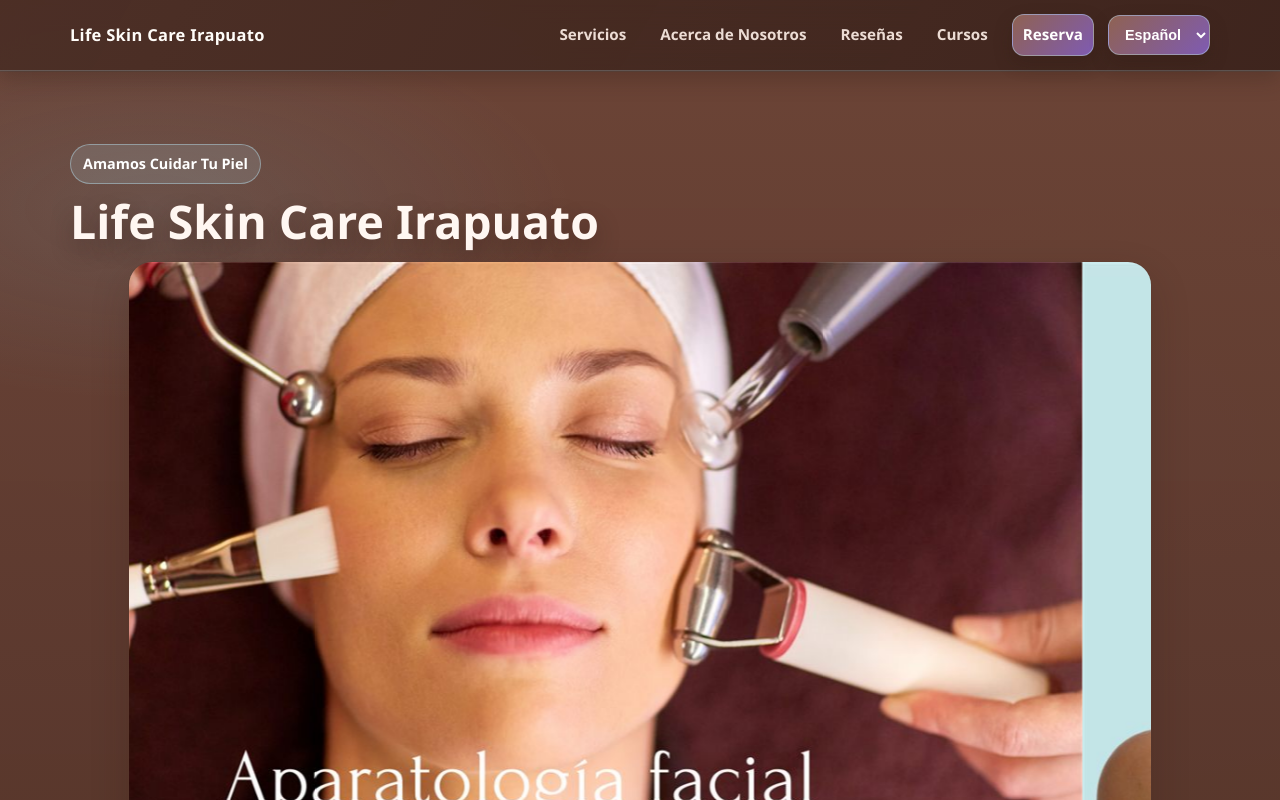
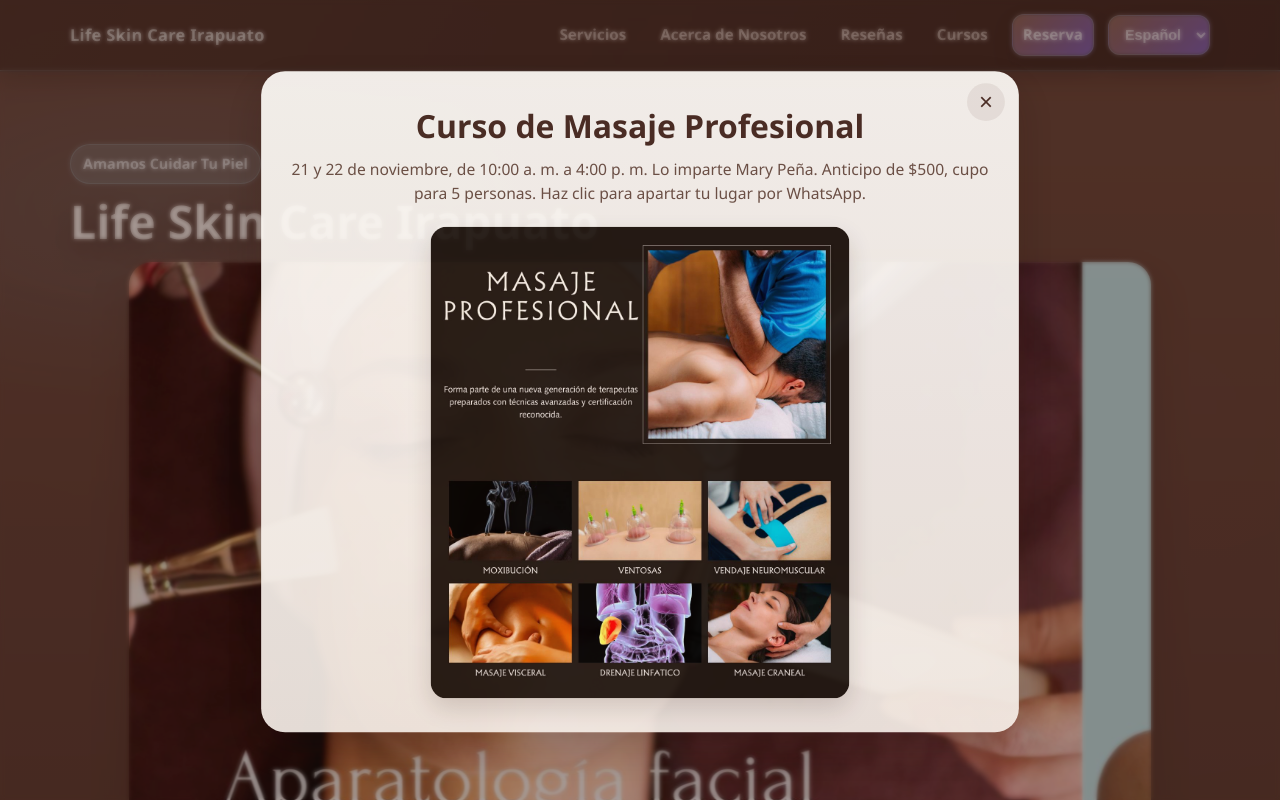
Before and after one commit to javiergomez2808/Life_Skin_Care_Irapuato, a plain HTML site: page index.html in a window 1280 px wide. Shown: the top 800 px of the page. Drawn offline with Linux system fonts and the light colour scheme.

Commit message:
Pop-up del inicio: curso de Masaje Profesional en lugar del Buen Fin
La promoción del Buen Fin terminó el 15 de noviembre. El pop-up ahora
anuncia el curso de Masaje Profesional (21 y 22 de noviembre, de 10:00 a. m.
a 4:00 p. m., lo imparte Mary Peña, anticipo de $500, cupo para 5) con su
imagen, y abre WhatsApp con el mensaje para apartar lugar. Se abre hasta el
20 de noviembre. Textos en español e inglés (index.js). La nota «Próximo
curso» de la sección Cursos no cambia.

Co-Authored-By: Claude Opus 5.5 <noreply@anthropic.com>
Claude-Session: https://claude.ai/code/session_01VgfBZWR6i9uPyvkbMnTfaF

```diff
--- a/index.html
+++ b/index.html
@@ -370,17 +370,17 @@
     </section>
   </main>
 
-  <!-- Popup de promociones. data-hasta: último día que aparece (después ya no se abre solo).
-       Para la siguiente promoción, cambia la imagen, el texto alternativo y la fecha. -->
-  <div class="promo-popup" id="promoPopup" role="dialog" aria-modal="true" aria-labelledby="promoPopupTitle" data-hasta="2026-11-15" hidden>
+  <!-- Popup del inicio (una promoción o un curso). data-hasta: último día que aparece (después ya no se abre solo).
+       Para cambiarlo: la imagen, su tamaño, el enlace y la fecha aquí, y los textos promo_* (español e inglés) en index.js. -->
+  <div class="promo-popup" id="promoPopup" role="dialog" aria-modal="true" aria-labelledby="promoPopupTitle" data-hasta="2026-11-20" hidden>
     <div class="promo-popup__overlay" data-promo-close></div>
     <div class="promo-popup__dialog">
-      <button class="promo-popup__close" type="button" aria-label="Cerrar promociones" data-promo-close>&times;</button>
-      <h2 class="promo-popup__title" id="promoPopupTitle">Promociones</h2>
-      <p class="promo-popup__subtitle">Aprovecha nuestras promociones. Haz clic para agendar tu cita.</p>
+      <button class="promo-popup__close" type="button" aria-label="Cerrar" data-promo-close>&times;</button>
+      <h2 class="promo-popup__title" id="promoPopupTitle">Curso de Masaje Profesional</h2>
+      <p class="promo-popup__subtitle">21 y 22 de noviembre, de 10:00 a. m. a 4:00 p. m. Lo imparte Mary Peña. Anticipo de $500, cupo para 5 personas. Haz clic para apartar tu lugar por WhatsApp.</p>
       <div class="promo-popup__grid promo-popup__grid--una">
-        <a class="promo-popup__item" href="https://reservas.angelgomezp.dev/lifeskin">
-          <img loading="lazy" src="./images/Promociones/Buen_Fin_2026.jpeg" alt="Fin Increíble: 20% de descuento en todos nuestros servicios este 13, 14 y 15 de noviembre. Atención por citas. Adquiere tu paquete y se respeta la promoción." width="840" height="1112" />
+        <a class="promo-popup__item" href="https://wa.me/524621059586?text=Hola%2C%20quiero%20apartar%20mi%20lugar%20en%20el%20curso%20de%20Masaje%20Profesional%20del%2021%20y%2022%20de%20noviembre." target="_blank" rel="noopener">
+          <img loading="lazy" src="./images/Cursos/Masaje_Profesional.jpeg" alt="Curso de Masaje Profesional con certificación: moxibución, ventosas, vendaje neuromuscular, masaje visceral, drenaje linfático y masaje craneal" width="1138" height="1280" />
         </a>
       </div>
     </div>
--- a/index.js
+++ b/index.js
@@ -69,9 +69,11 @@ const i18n = {
     footer_services: "Servicios",
     footer_book: "Reserva",
     footer_rights: "Todos los derechos reservados.",
-    promo_title: "Promociones",
-    promo_subtitle: "Aprovecha nuestras promociones. Haz clic para agendar tu cita.",
-    promo_close: "Cerrar promociones",
+    promo_title: "Curso de Masaje Profesional",
+    promo_subtitle: "21 y 22 de noviembre, de 10:00 a. m. a 4:00 p. m. Lo imparte Mary Peña. Anticipo de $500, cupo para 5 personas. Haz clic para apartar tu lugar por WhatsApp.",
+    promo_close: "Cerrar",
+    promo_alt: "Curso de Masaje Profesional con certificación: moxibución, ventosas, vendaje neuromuscular, masaje visceral, drenaje linfático y masaje craneal",
+    promo_enlace: "https://wa.me/524621059586?text=Hola%2C%20quiero%20apartar%20mi%20lugar%20en%20el%20curso%20de%20Masaje%20Profesional%20del%2021%20y%2022%20de%20noviembre.",
   },
   en: {
     html_lang: "en",
@@ -141,9 +143,11 @@ const i18n = {
     footer_services: "Services",
     footer_book: "Book",
     footer_rights: "All rights reserved.",
-    promo_title: "Promotions",
-    promo_subtitle: "Take advantage of our promotions. Click to book your appointment.",
-    promo_close: "Close promotions",
+    promo_title: "Professional Massage Course",
+    promo_subtitle: "November 21 and 22, 10:00 a.m. to 4:00 p.m. Taught by Mary Peña. $500 deposit, limited to 5 people. Click to save your spot on WhatsApp.",
+    promo_close: "Close",
+    promo_alt: "Professional Massage course with certification: moxibustion, cupping, kinesiology taping, visceral massage, lymphatic drainage and cranial massage",
+    promo_enlace: "https://wa.me/524621059586?text=Hi%2C%20I%27d%20like%20to%20save%20my%20spot%20in%20the%20Professional%20Massage%20course%20on%20November%2021%20and%2022.",
   },
 };
 
@@ -234,6 +238,8 @@ function applyLanguage(lang) {
   setText("#promoPopupTitle", t.promo_title);
   setText(".promo-popup__subtitle", t.promo_subtitle);
   setAttr(".promo-popup__close", "aria-label", t.promo_close);
+  setAttr(".promo-popup__item", "href", t.promo_enlace);
+  setAttr(".promo-popup__item img", "alt", t.promo_alt);
 }
 
 document.addEventListener("DOMContentLoaded", () => {
```
